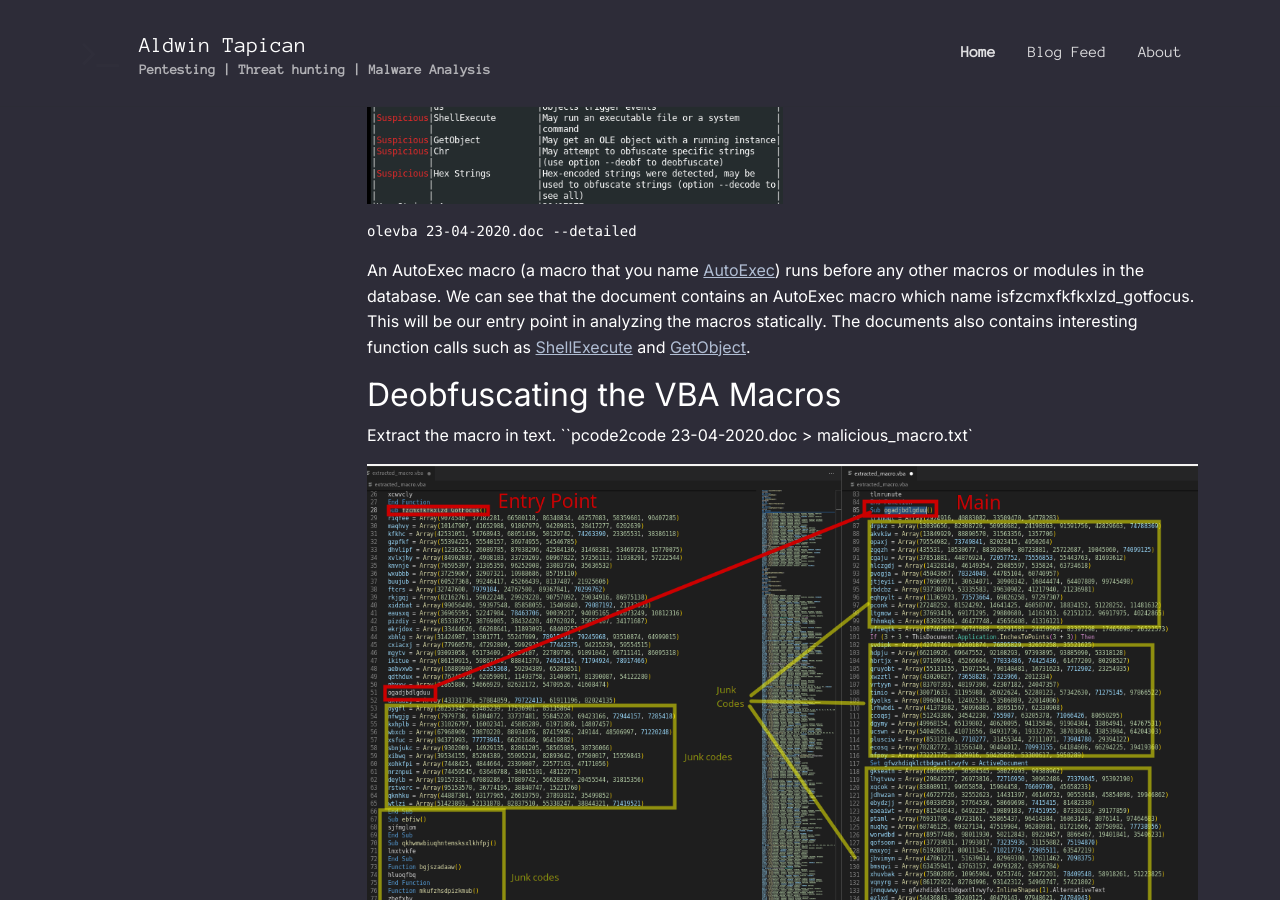
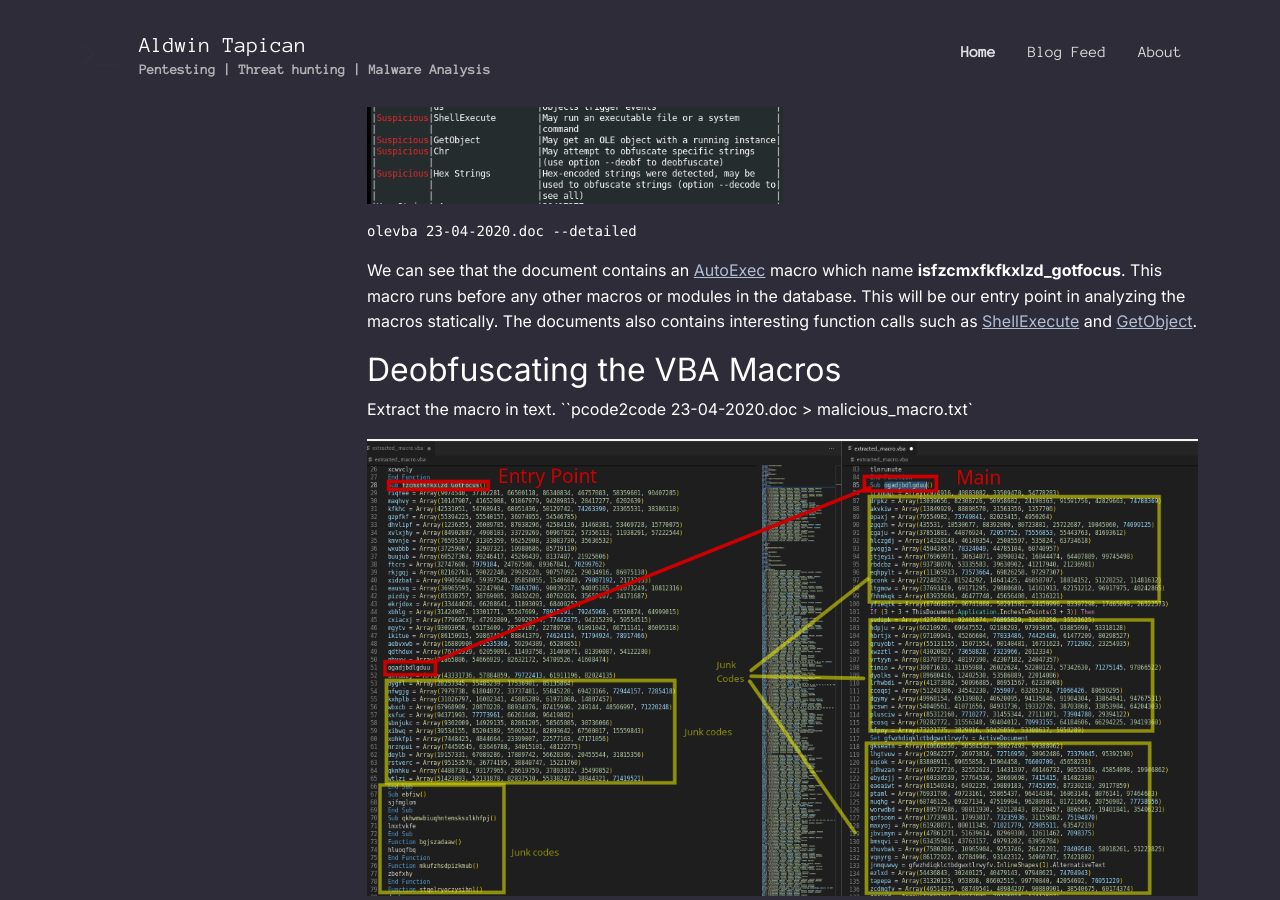
Before and after one commit to aj-tap/archive-blog, a Jekyll site: the page built from _posts/2023-02-28-Malware-Analysis-Ursnif-Dropper.md, in a window 1280 px wide and 900 px high, scrolled down 2563 px. Built offline with Jekyll 4.4.1, drawn with Linux system fonts in a browser that asks for light colours; nearby versions of some CDN libraries.

Commit message:
Update 2023-02-28-Malware-Analysis-Ursnif-Dropper.md

````diff
--- a/_posts/2023-02-28-Malware-Analysis-Ursnif-Dropper.md
+++ b/_posts/2023-02-28-Malware-Analysis-Ursnif-Dropper.md
@@ -48,7 +48,7 @@ The document contains suspicious Macros, as we can see. Let's extract and analyz
 olevba 23-04-2020.doc --detailed
 ```
 
-An AutoExec macro (a macro that you name [AutoExec](https://learn.microsoft.com/en-us/office/troubleshoot/word/autoexec-autoopen-macros-word)) runs before any other macros or modules in the database.  We can see that the document contains an AutoExec macro which name isfzcmxfkfkxlzd_gotfocus. This will be our entry point in analyzing the macros statically. The documents also contains interesting function calls such as [ShellExecute](https://learn.microsoft.com/en-us/windows/win32/shell/launch) and [GetObject](https://learn.microsoft.com/en-us/office/vba/Language/Reference/user-interface-help/getobject-function).
+We can see that the document contains an [AutoExec](https://learn.microsoft.com/en-us/office/troubleshoot/word/autoexec-autoopen-macros-word) macro which name **isfzcmxfkfkxlzd_gotfocus**. This macro runs before any other macros or modules in the database. This will be our entry point in analyzing the macros statically. The documents also contains interesting function calls such as [ShellExecute](https://learn.microsoft.com/en-us/windows/win32/shell/launch) and [GetObject](https://learn.microsoft.com/en-us/office/vba/Language/Reference/user-interface-help/getobject-function).
 
 ## Deobfuscating the VBA Macros
 
````
